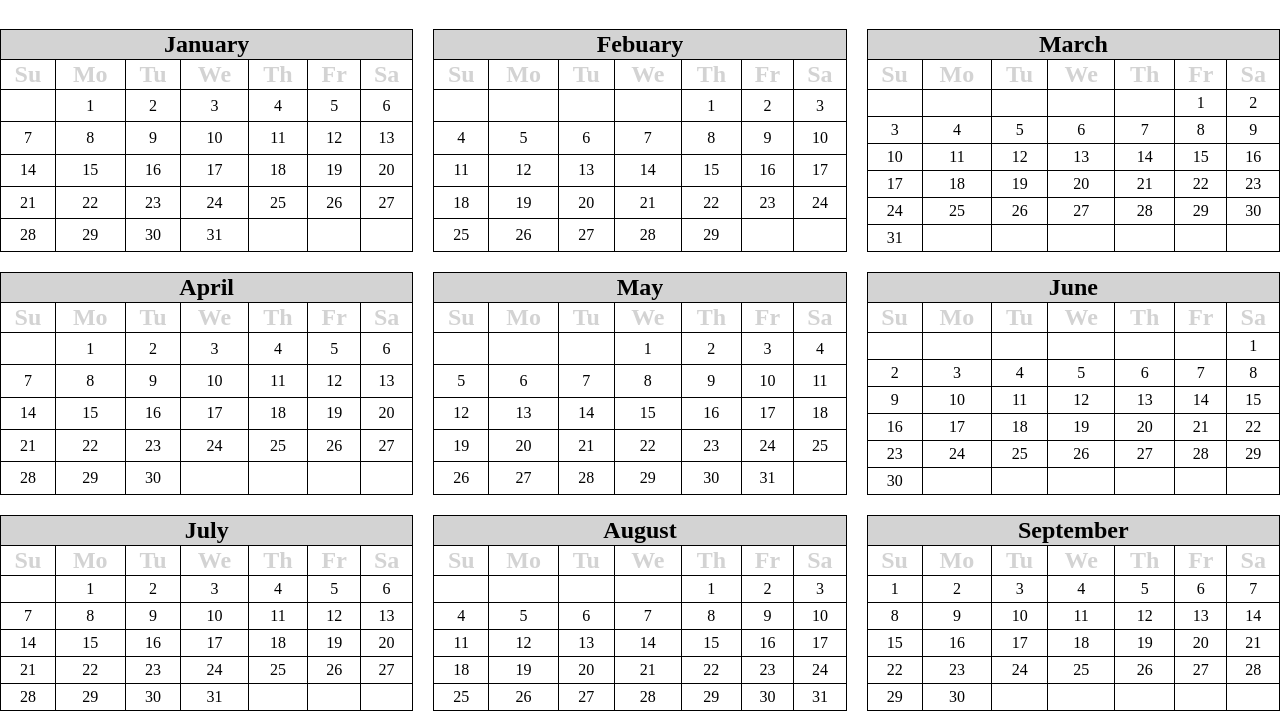
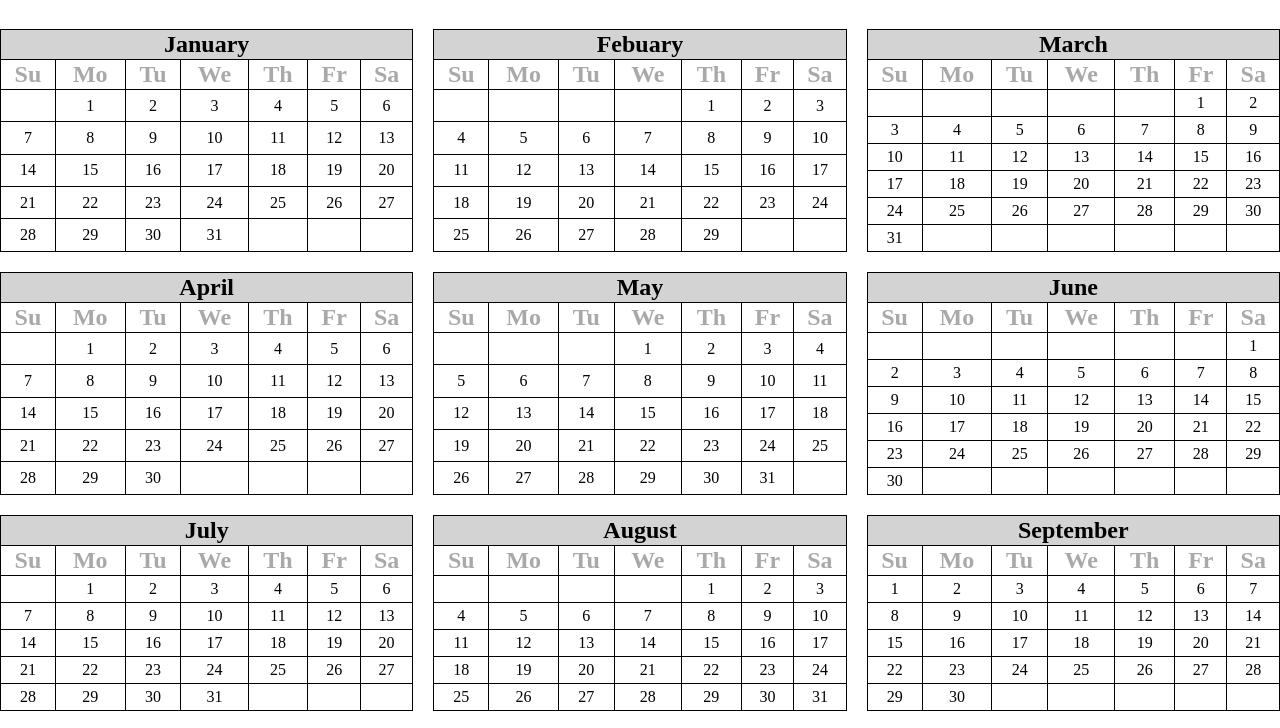
Before and after one commit to Beefaz/tables, a plain HTML site: page index.html in a window 1280 px wide. Shown: the part 61-789 px from the top of the page. Drawn offline with Linux system fonts and the light colour scheme.

Commit message:
updated styles

```diff
--- a/style.css
+++ b/style.css
@@ -1,12 +1,10 @@
 body {
-    margin: unset;
-    width: 100vw;
+    margin: 0 0 10px 0;
+    width: 100%;
     display: flex;
     flex-direction: column;
-    justify-content: center;
     align-items: center;
     gap: 10px;
-    flex-wrap: nowrap;
 }
 
 h1 {
@@ -37,8 +35,8 @@ th, td {
     height: 1.5rem;
 }
 .month {
-    background: lightgray;
+    background: #D3D3D3;
 }
 .days {
-    color: lightgray;
+    color: #A9A9A9;
 }
```
